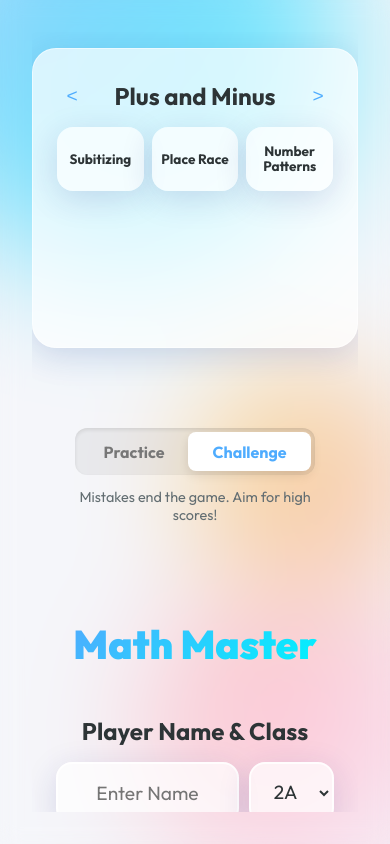
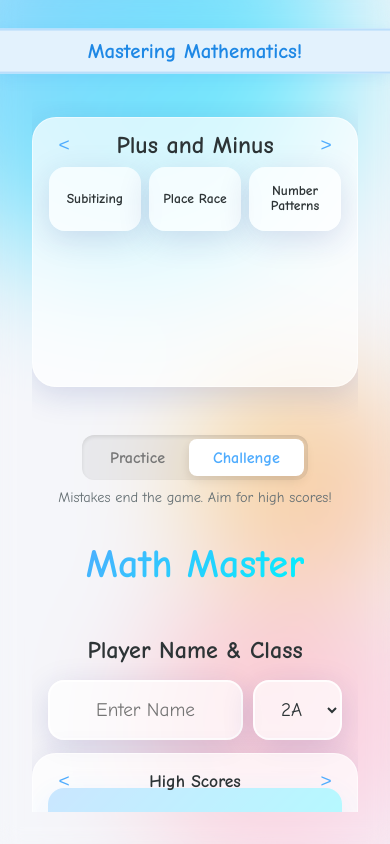
Before and after one commit to junweichong/math-master-p2, a plain HTML site: page index.html in a window 390 px wide. Drawn offline with Linux system fonts and the light colour scheme.

Commit message:
Refining menu layout: updated font to Comic Neue, added dynamic top banner, and optimized side boxes for tablet responsiveness (no-scroll snug fit).

```diff
--- a/index.html
+++ b/index.html
@@ -8,7 +8,9 @@
     <link rel="stylesheet" href="style.css">
     <link rel="preconnect" href="https://fonts.googleapis.com">
     <link rel="preconnect" href="https://fonts.gstatic.com" crossorigin>
-    <link href="https://fonts.googleapis.com/css2?family=Outfit:wght@400;700;900&display=swap" rel="stylesheet">
+    <link
+        href="https://fonts.googleapis.com/css2?family=Comic+Neue:wght@400;700&family=Outfit:wght@400;700;900&display=swap"
+        rel="stylesheet">
 </head>
 
 <body>
@@ -22,6 +24,7 @@
 
         <!-- Menu Screen -->
         <div id="screen-menu" class="screen active">
+            <div class="top-banner">Mastering Mathematics!</div>
 
             <!-- Tablet Layout Grid -->
             <div class="menu-layout">
--- a/style.css
+++ b/style.css
@@ -10,7 +10,7 @@
     --glass-bg: rgba(255, 255, 255, 0.7);
     --glass-border: rgba(255, 255, 255, 0.5);
     --shadow: 0 8px 32px 0 rgba(31, 38, 135, 0.15);
-    --font-family: 'Outfit', sans-serif;
+    --font-family: 'Comic Neue', cursive;
 }
 
 :root.theme-challenge {
@@ -18,6 +18,12 @@
     /* Darkish pastel red */
     --primary-gradient: linear-gradient(135deg, #e57373 0%, #ff8a80 100%);
     --shadow: 0 8px 32px 0 rgba(135, 31, 31, 0.15);
+}
+
+:root.theme-challenge .top-banner {
+    background-color: #ffebee;
+    color: #d32f2f;
+    border-color: #ffcdd2;
 }
 
 * {
@@ -123,8 +129,9 @@ body {
     display: flex;
     flex-direction: column;
     align-items: center;
-    justify-content: center;
-    padding: 2rem;
+    justify-content: flex-start;
+    padding: 12vh 2rem 2rem 2rem;
+    overflow-y: auto;
     opacity: 0;
     pointer-events: none;
     transition: opacity 0.4s ease;
@@ -136,6 +143,25 @@ body {
     opacity: 1;
     pointer-events: all;
     z-index: 10;
+}
+
+/* Banner */
+.top-banner {
+    position: absolute;
+    top: 6vh;
+    left: 0;
+    transform: translateY(-50%);
+    width: 100%;
+    background-color: #e3f2fd;
+    color: #1e88e5;
+    padding: 1vh 0;
+    text-align: center;
+    font-weight: 700;
+    font-size: clamp(1rem, 3vh, 1.3rem);
+    box-shadow: 0 4px 15px rgba(30, 136, 229, 0.1);
+    z-index: 100;
+    border-top: 2px solid #bbdefb;
+    border-bottom: 2px solid #bbdefb;
 }
 
 /* Typography */
@@ -338,7 +364,8 @@ input[type="text"]:focus,
 
 #score-list {
     list-style: none;
-    min-height: 150px;
+    overflow-y: auto;
+    flex: 1;
 }
 
 .score-item {
@@ -407,8 +434,8 @@ input[type="text"]:focus,
     display: flex;
     flex-direction: column;
     align-items: center;
-    gap: 0.8rem;
-    margin-bottom: 6rem;
+    gap: 1vh;
+    margin-bottom: 4vh;
 }
 
 .toggle-group {
@@ -501,7 +528,7 @@ input[type="text"]:focus,
 
 .question-text {
     font-size: clamp(1.8rem, 6vw, 3.5rem);
-    font-family: "Comic Sans MS", "Comic Sans", cursive;
+    font-family: 'Comic Neue', cursive;
     font-weight: normal;
     color: var(--text-color);
     text-align: center;
@@ -638,8 +665,11 @@ input[type="text"]:focus,
 .menu-section {
     background: var(--glass-bg);
     border-radius: 1.5rem;
-    padding: 2rem 1.5rem 1.5rem 1.5rem;
-    height: 90%;
+    padding: 0.8rem 1rem;
+    height: 270px;
+    /* Perfect fit for 5 scores without scrolling */
+    min-height: 270px;
+    max-height: 270px;
     display: flex;
     flex-direction: column;
     box-shadow: var(--shadow);
@@ -648,9 +678,8 @@ input[type="text"]:focus,
 
 .section-left {
     justify-content: flex-start;
-    overflow-y: auto;
-    min-height: 300px;
-    height: auto;
+    overflow: hidden;
+    /* Container doesn't scroll, inner list does */
     align-self: flex-start;
 }
 
@@ -660,13 +689,13 @@ input[type="text"]:focus,
     border: none;
     justify-content: flex-start;
     align-items: center;
-    padding-top: 2rem;
-    /* Matches .menu-section padding-top */
+    padding-top: 0;
+    /* Removed hardcoded vertical offset */
 }
 
 .section-right {
     height: auto;
-    align-self: flex-start;
+    align-self: stretch;
     justify-content: flex-start;
 }
 
@@ -675,7 +704,7 @@ input[type="text"]:focus,
     display: flex;
     align-items: center;
     margin-top: 0;
-    margin-bottom: 1rem;
+    margin-bottom: 0.5rem;
     gap: 10px;
 }
 
```
